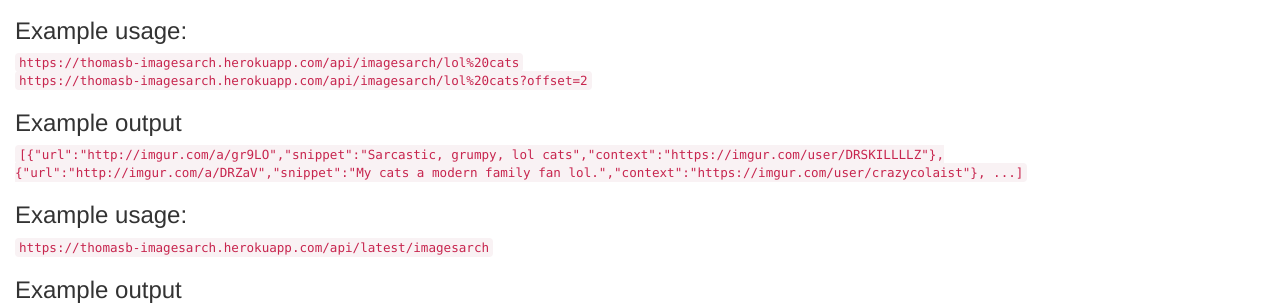
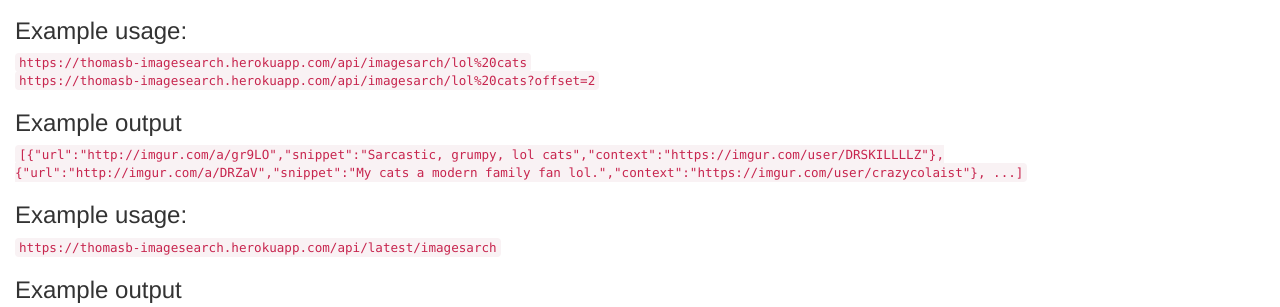
Before and after one commit to thomasbiz/imagesearch, a website: page public/index.html in a window 1280 px wide. Shown: the part 202-509 px from the top of the page. Drawn offline with nearby package versions, Linux system fonts and the light colour scheme.

Commit message:
fixed typo in index.html

```diff
--- a/public/index.html
+++ b/public/index.html
@@ -20,12 +20,12 @@
                 </ul>
             </blockquote>
             <h3>Example usage:</h3>
-            <code>https://thomasb-imagesarch.herokuapp.com/api/imagesarch/lol%20cats</code><br />
-            <code>https://thomasb-imagesarch.herokuapp.com/api/imagesarch/lol%20cats?offset=2</code>
+            <code>https://thomasb-imagesearch.herokuapp.com/api/imagesarch/lol%20cats</code><br />
+            <code>https://thomasb-imagesearch.herokuapp.com/api/imagesarch/lol%20cats?offset=2</code>
             <h3>Example output</h3>
             <code>[{"url":"http://imgur.com/a/gr9LO","snippet":"Sarcastic, grumpy, lol cats","context":"https://imgur.com/user/DRSKILLLLZ"},{"url":"http://imgur.com/a/DRZaV","snippet":"My cats a modern family fan lol.","context":"https://imgur.com/user/crazycolaist"}, ...]</code>
             <h3>Example usage:</h3>
-            <code>https://thomasb-imagesarch.herokuapp.com/api/latest/imagesarch</code>
+            <code>https://thomasb-imagesearch.herokuapp.com/api/latest/imagesarch</code>
             <h3>Example output</h3>
             <code>[{"term":"lol cats","when":"2016-11-10T10:16:17.604Z"},{"term":"getcat","when":"2016-11-10T11:56:12.395Z"},{"term":"lol cats","when":"2016-11-10T11:56:36.830Z"}]</code>
         </div>
```
